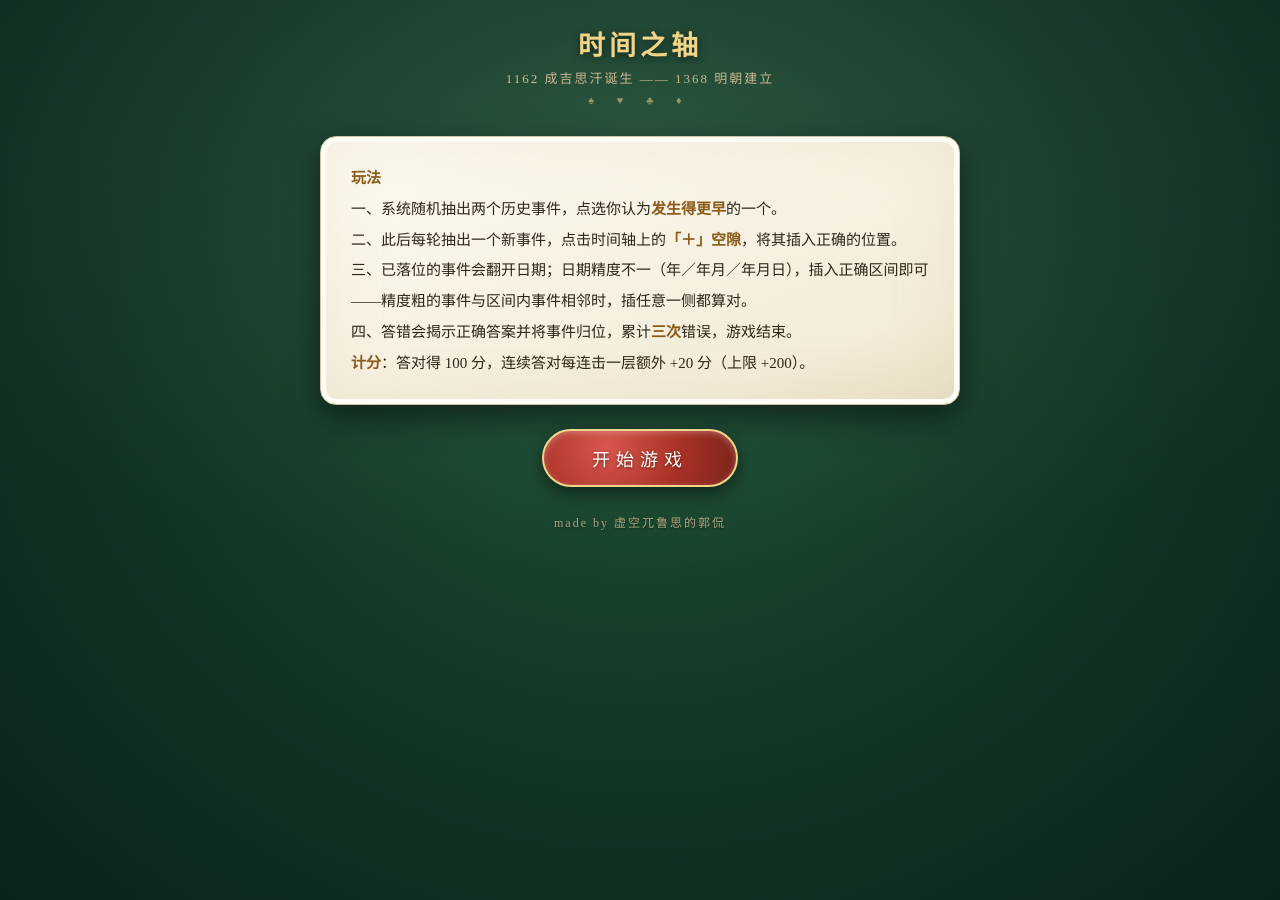
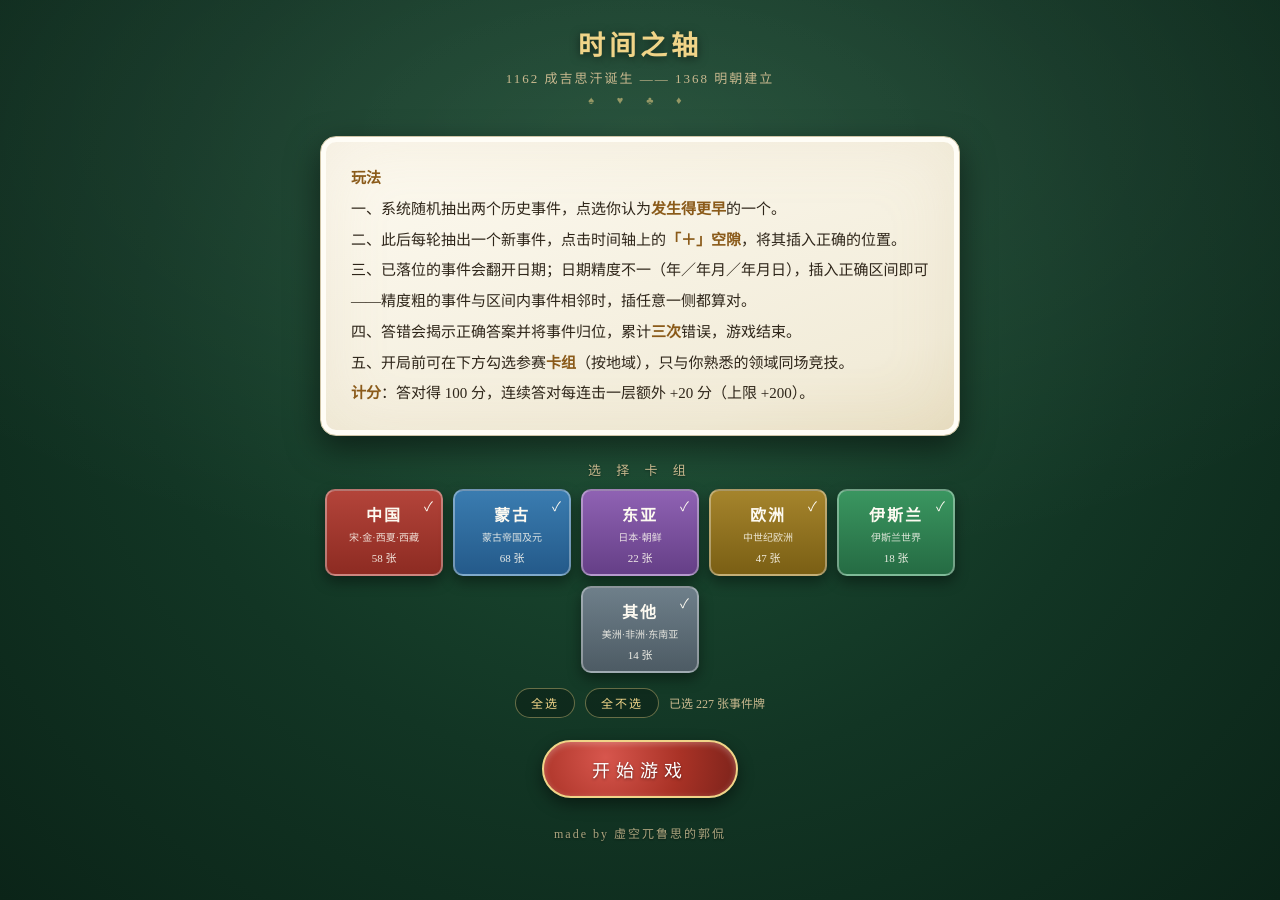
Before and after one commit to WarnWallen/WarnWallen.github.io, a Jekyll site: the page timeline/index.html, which Jekyll copies as it is, in a window 1280 px wide. Built offline with Jekyll 4.4.1, drawn with Linux system fonts in a browser that asks for light colours.

Commit message:
时间之轴更新：新增按地域选择卡组功能，保留 made by 页脚

```diff
--- a/timeline/game.js
+++ b/timeline/game.js
@@ -1,11 +1,27 @@
 
 const REGIONS={"中国":"cn","蒙古":"mg","东亚":"ea","欧洲":"eu","伊斯兰":"is","其他":"ot"};
+const REGION_SUBS={"中国":"宋·金·西夏·西藏","蒙古":"蒙古帝国及元","东亚":"日本·朝鲜","欧洲":"中世纪欧洲","伊斯兰":"伊斯兰世界","其他":"美洲·非洲·东南亚"};
+let regionSel={"中国":true,"蒙古":true,"东亚":true,"欧洲":true,"伊斯兰":true,"其他":true};
+function loadSel(){
+  try{
+    const s=JSON.parse(localStorage.getItem("timeline-region-sel")||"null");
+    if(s&&typeof s==="object")Object.keys(REGIONS).forEach(r=>{if(r in s)regionSel[r]=!!s[r];});
+  }catch(err){}
+}
+function saveSel(){
+  try{localStorage.setItem("timeline-region-sel",JSON.stringify(regionSel));}catch(err){}
+}
+function buildDeck(){
+  const sel=new Set(Object.keys(regionSel).filter(r=>regionSel[r]));
+  return EVENTS.filter(e=>sel.has(e.r));
+}
 function parseEvents(source){
   const out=[];
   const seen={};
   source.split("\n").forEach(function(line){
     line=line.trim();
     if(!line||line.charAt(0)==="#")return;
+    line=line.replace(/｜/g,"|");
     const parts=line.split("|");
     if(parts.length<3){console.warn("[题库] 格式应为「日期 | 地区 | 标题」： "+line);return;}
     const ds=parts[0].trim();
@@ -68,7 +84,7 @@ function renderHUD(){
   $("#score").textContent=state.score;
   $("#streak").textContent="×"+state.streak;
   $("#streak-box").classList.toggle("hot",state.streak>=3);
-  $("#deck-left").textContent="牌堆剩余 "+(state.deck.length+(state.phase==="insert"?1:0))+" / "+EVENTS.length;
+  $("#deck-left").textContent="牌堆剩余 "+(state.deck.length+(state.phase==="insert"?1:0))+" / "+(state.total||EVENTS.length);
 }
 
 function drawCard(avoidYears){
@@ -117,7 +133,8 @@ function renderTimeline(gapsClickable,wrongPick,rightPick,newIdx){
 }
 
 function startGame(){
-  state={deck:shuffle(EVENTS),timeline:[],lives:3,score:0,streak:0,bestStreak:0,rounds:0,correct:0,lock:false,pending:null,phase:"compare"};
+  const pool=buildDeck();
+  state={deck:shuffle(pool),total:pool.length,timeline:[],lives:3,score:0,streak:0,bestStreak:0,rounds:0,correct:0,lock:false,pending:null,phase:"compare"};
   show("screen-game");
   renderHUD();
   nextCompare();
@@ -269,6 +286,37 @@ function refreshBestLine(){
   $("#best-line").textContent=best>0?"历史最高分："+best:"";
 }
 
-$("#btn-start").onclick=startGame;
-$("#btn-restart").onclick=startGame;
+function renderPickGrid(){
+  const grid=$("#pick-grid");
+  grid.innerHTML="";
+  const counts={};
+  EVENTS.forEach(e=>counts[e.r]=(counts[e.r]||0)+1);
+  Object.keys(REGIONS).forEach(r=>{
+    const b=el("button","pick "+REGIONS[r]+(regionSel[r]?" on":""));
+    b.appendChild(el("span","pk-name",r));
+    b.appendChild(el("span","pk-sub",REGION_SUBS[r]));
+    b.appendChild(el("span","pk-n",(counts[r]||0)+" 张"));
+    b.appendChild(el("span","pk-tick","✓"));
+    b.onclick=()=>{regionSel[r]=!regionSel[r];saveSel();renderPickGrid();};
+    grid.appendChild(b);
+  });
+  updatePickCount();
+}
+function updatePickCount(){
+  $("#pick-count").textContent="已选 "+buildDeck().length+" 张事件牌";
+}
+function initPickUI(){
+  loadSel();
+  renderPickGrid();
+  $("#pick-all").onclick=()=>{Object.keys(regionSel).forEach(r=>regionSel[r]=true);saveSel();renderPickGrid();};
+  $("#pick-none").onclick=()=>{Object.keys(regionSel).forEach(r=>regionSel[r]=false);saveSel();renderPickGrid();};
+}
+function tryStart(){
+  if(!buildDeck().length){toast("请至少选择一个卡组","bad",1600);return;}
+  startGame();
+}
+
+$("#btn-start").onclick=tryStart;
+$("#btn-restart").onclick=tryStart;
+initPickUI();
 refreshBestLine();
--- a/timeline/index.html
+++ b/timeline/index.html
@@ -20,7 +20,17 @@
       二、此后每轮抽出一个新事件，点击时间轴上的<b>「＋」空隙</b>，将其插入正确的位置。<br>
       三、已落位的事件会翻开日期；日期精度不一（年／年月／年月日），插入正确区间即可——精度粗的事件与区间内事件相邻时，插任意一侧都算对。<br>
       四、答错会揭示正确答案并将事件归位，累计<b>三次</b>错误，游戏结束。<br>
+      五、开局前可在下方勾选参赛<b>卡组</b>（按地域），只与你熟悉的领域同场竞技。<br>
       <b>计分</b>：答对得 100 分，连续答对每连击一层额外 +20 分（上限 +200）。
+    </div>
+    <div id="deck-pick">
+      <div class="pick-title">选 择 卡 组</div>
+      <div id="pick-grid"></div>
+      <div class="pick-bar">
+        <button id="pick-all" class="mini-btn">全选</button>
+        <button id="pick-none" class="mini-btn">全不选</button>
+        <span id="pick-count"></span>
+      </div>
     </div>
     <button class="btn" id="btn-start">开始游戏</button>
     <div id="best-line"></div>
--- a/timeline/style.css
+++ b/timeline/style.css
@@ -170,8 +170,40 @@ header .sub::after{content:"♠ ♥ ♣ ♦";display:block;letter-spacing:10px;m
 .tag-region.is{background:#2e7d4f}
 .tag-region.ot{background:#5c6b73}
 .choice .tag-region,#pending-card .tag-region{font-size:11px;padding:4px 7px}
+#deck-pick{margin:4px 0 22px;text-align:center}
+.pick-title{font-size:13px;letter-spacing:6px;color:var(--dim);margin-bottom:12px;text-shadow:0 1px 2px rgba(0,0,0,.4)}
+#pick-grid{display:flex;gap:10px;justify-content:center;flex-wrap:wrap}
+.pick{
+  position:relative;cursor:pointer;font-family:inherit;text-align:center;
+  width:118px;padding:11px 6px 9px;border-radius:10px;border:2px solid transparent;color:#fdfaf1;
+  background:linear-gradient(180deg,#4a3a28,#33261a);opacity:.5;filter:saturate(.35);
+  transition:all .15s;
+}
+.pick.on{opacity:1;filter:none;transform:translateY(-2px);border-color:rgba(255,255,255,.35);box-shadow:0 6px 14px rgba(0,0,0,.4)}
+.pick .pk-name{display:block;font-size:16px;font-weight:700;letter-spacing:2px;font-family:inherit}
+.pick .pk-sub{display:block;font-size:10px;opacity:.85;margin-top:3px}
+.pick .pk-n{display:block;font-size:11px;margin-top:5px;opacity:.9}
+.pick .pk-tick{position:absolute;top:5px;right:8px;font-size:13px;display:none}
+.pick.on .pk-tick{display:block}
+.pick.cn{background:linear-gradient(180deg,#b3443a,#8d2b22)}
+.pick.mg{background:linear-gradient(180deg,#3a7cb0,#245a8a)}
+.pick.ea{background:linear-gradient(180deg,#8f62b3,#653f87)}
+.pick.eu{background:linear-gradient(180deg,#a5842c,#7a5f14)}
+.pick.is{background:linear-gradient(180deg,#3a9660,#256b43)}
+.pick.ot{background:linear-gradient(180deg,#6e7f8a,#4d5b64)}
+.pick-bar{display:flex;gap:10px;align-items:center;justify-content:center;margin-top:13px;flex-wrap:wrap}
+.mini-btn{
+  font-family:inherit;cursor:pointer;font-size:12px;letter-spacing:2px;color:var(--gold2);
+  background:rgba(0,0,0,.25);border:1px solid rgba(240,212,136,.4);border-radius:999px;
+  padding:5px 15px;transition:all .15s;
+}
+.mini-btn:hover{background:rgba(240,212,136,.15)}
+#pick-count{font-size:12px;color:var(--dim)}
 .made-by{margin-top:26px;text-align:center;font-size:12px;color:var(--dim);letter-spacing:2px;opacity:.85;text-shadow:0 1px 2px rgba(0,0,0,.5)}
 @media(max-width:620px){
+  .pick{width:31%;min-width:100px;padding:9px 4px 8px}
+  .pick .pk-name{font-size:14px}
+  .pick .pk-sub{display:none}
   #review{columns:1}
   .tl-card{width:92px;height:132px}
   .tl-card .t{font-size:11.5px}
```
